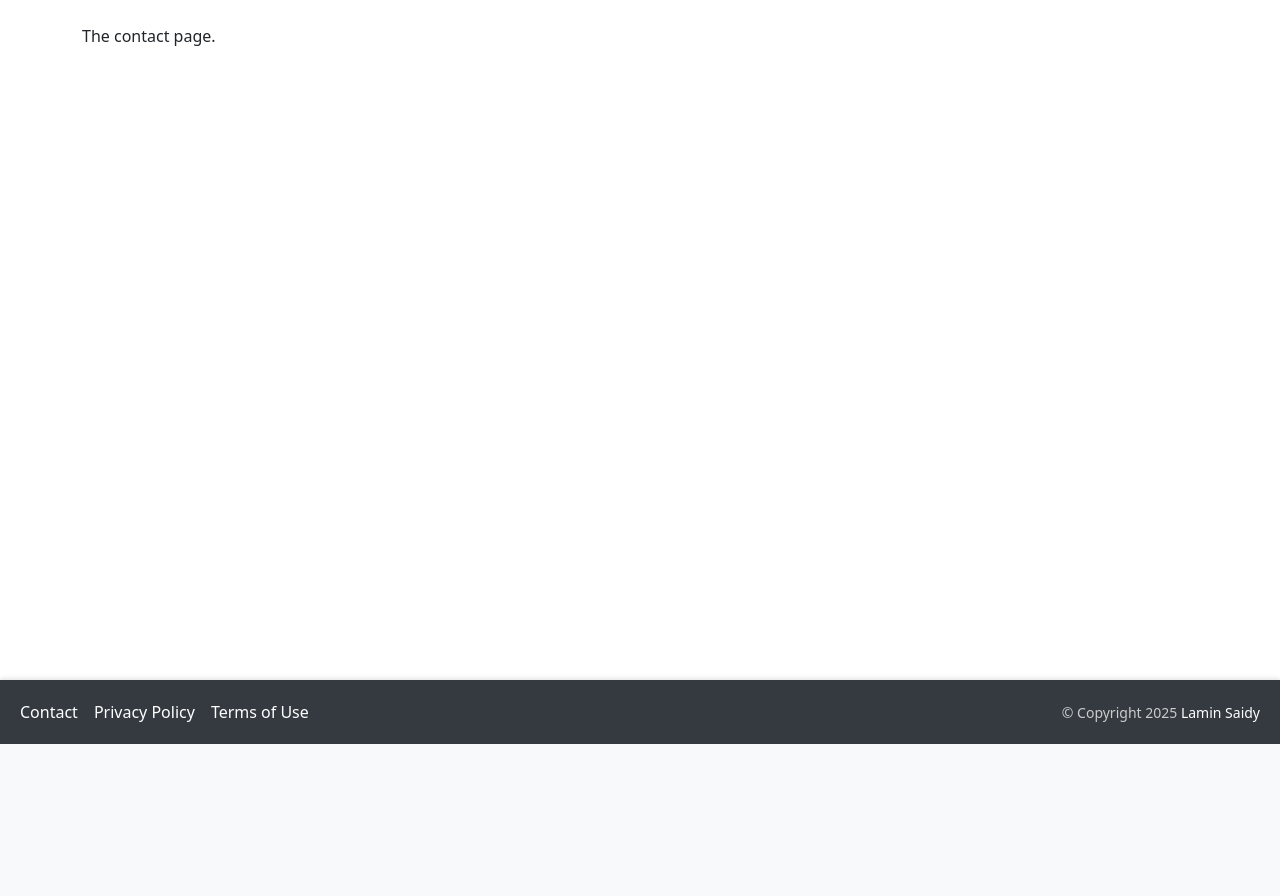
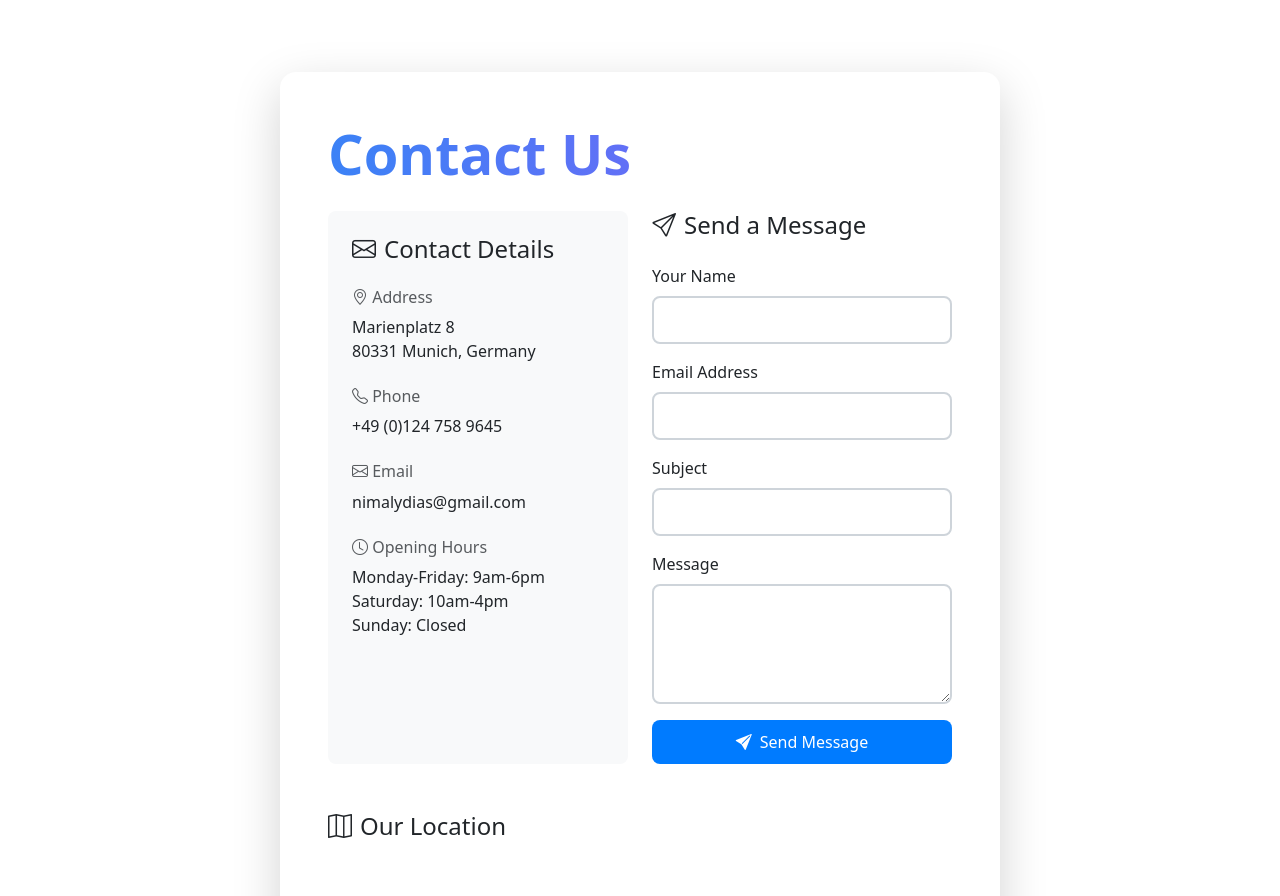
Before and after one commit to laminsaidy/MarketplaceP5, a Django app: page /contact/ in a window 1280 px wide. Shown: the part 56-952 px from the top of the page. Before the commit the page ends 800 px from the top, so only its background shows below. Run offline with Django 5.2, Linux system fonts and the light colour scheme; grey boxes are pictures that could not be loaded.

Commit message:
update contact information and layout

```diff
--- a/products/templates/products/contact.html
+++ b/products/templates/products/contact.html
@@ -1,7 +1,103 @@
 {% extends 'products/base.html' %}
 
-{% block title %}Contact{% endblock %}
+{% block content %}
+<div class="container py-5">
+    <div class="row justify-content-center">
+        <div class="col-lg-8">
+            <div class="contact-card p-4 p-md-5 shadow-lg rounded-4">
+                <h1 class="display-4 fw-bold mb-4 text-gradient">Contact Us</h1>
 
-{% block content %}
-<p>The contact page.</p>
+                <div class="row g-4">
+                    <!-- Contact Information -->
+                    <div class="col-md-6">
+                        <div class="contact-info p-4 h-100 rounded-3" style="background-color: #f8f9fa;">
+                            <h3 class="h4 mb-4"><i class="bi bi-envelope me-2"></i>Contact Details</h3>
+
+                            <div class="mb-4">
+                                <h4 class="h6 text-muted mb-2"><i class="bi bi-geo-alt"></i> Address</h4>
+                                <p>Marienplatz 8<br>80331 Munich, Germany</p>
+                            </div>
+
+                            <div class="mb-4">
+                                <h4 class="h6 text-muted mb-2"><i class="bi bi-telephone"></i> Phone</h4>
+                                <p>+49 (0)124 758 9645</p>
+                            </div>
+
+                            <div class="mb-4">
+                                <h4 class="h6 text-muted mb-2"><i class="bi bi-envelope"></i> Email</h4>
+                                <p>nimalydias@gmail.com</p>
+                            </div>
+
+                            <div class="opening-hours mt-4">
+                                <h4 class="h6 text-muted mb-2"><i class="bi bi-clock"></i> Opening Hours</h4>
+                                <p>Monday-Friday: 9am-6pm<br>Saturday: 10am-4pm<br>Sunday: Closed</p>
+                            </div>
+                        </div>
+                    </div>
+
+                    <!-- Contact Form -->
+                    <div class="col-md-6">
+                        <div class="contact-form">
+                            <h3 class="h4 mb-4"><i class="bi bi-send me-2"></i>Send a Message</h3>
+                            <form method="post">
+                                {% csrf_token %}
+                                <div class="mb-3">
+                                    <label for="name" class="form-label">Your Name</label>
+                                    <input type="text" class="form-control modern-input" id="name" required>
+                                </div>
+                                <div class="mb-3">
+                                    <label for="email" class="form-label">Email Address</label>
+                                    <input type="email" class="form-control modern-input" id="email" required>
+                                </div>
+                                <div class="mb-3">
+                                    <label for="subject" class="form-label">Subject</label>
+                                    <input type="text" class="form-control modern-input" id="subject" required>
+                                </div>
+                                <div class="mb-3">
+                                    <label for="message" class="form-label">Message</label>
+                                    <textarea class="form-control modern-textarea" id="message" rows="4" required></textarea>
+                                </div>
+                                <button type="submit" class="btn modern-submit-btn w-100">
+                                    <i class="bi bi-send-fill me-2"></i>Send Message
+                                </button>
+                            </form>
+                        </div>
+                    </div>
+                </div>
+
+                <!-- Map Section -->
+                <div class="mt-5">
+                    <h3 class="h4 mb-3"><i class="bi bi-map me-2"></i>Our Location</h3>
+                    <div class="ratio ratio-16x9 rounded-3 overflow-hidden">
+                        <iframe src="https://www.google.com/maps/embed?pb=!1m18!1m12!1m3!1d2662.965632078582!2d11.5757343156548!3d48.13715417922346!2m3!1f0!2f0!3f0!3m2!1i1024!2i768!4f13.1!3m3!1m2!1s0x479e75f9a38c5fd9%3A0x10cb84a7db1987d!2sMarienplatz%2C%2080351%20M%C3%BCnchen%2C%20Germany!5e0!3m2!1sen!2sus!4v1711300000000!5m2!1sen!2sus"
+                                style="border:0;" allowfullscreen="" loading="lazy" referrerpolicy="no-referrer-when-downgrade"></iframe>
+                    </div>
+                </div>
+            </div>
+        </div>
+    </div>
+</div>
+
+<style>
+    .text-gradient {
+        background: linear-gradient(90deg, #3b82f6, #8b5cf6);
+        -webkit-background-clip: text;
+        background-clip: text;
+        color: transparent;
+    }
+    .contact-card {
+        background: white;
+        border: none;
+    }
+    .modern-input, .modern-textarea {
+        border: 2px solid #ced4da;
+        border-radius: 8px;
+        padding: 10px;
+        transition: border-color 0.3s ease;
+    }
+    .modern-input:focus, .modern-textarea:focus {
+        border-color: #3b82f6;
+        box-shadow: 0 0 0 0.2rem rgba(59, 130, 246, 0.25);
+    }
+</style>
 {% endblock %}
```
